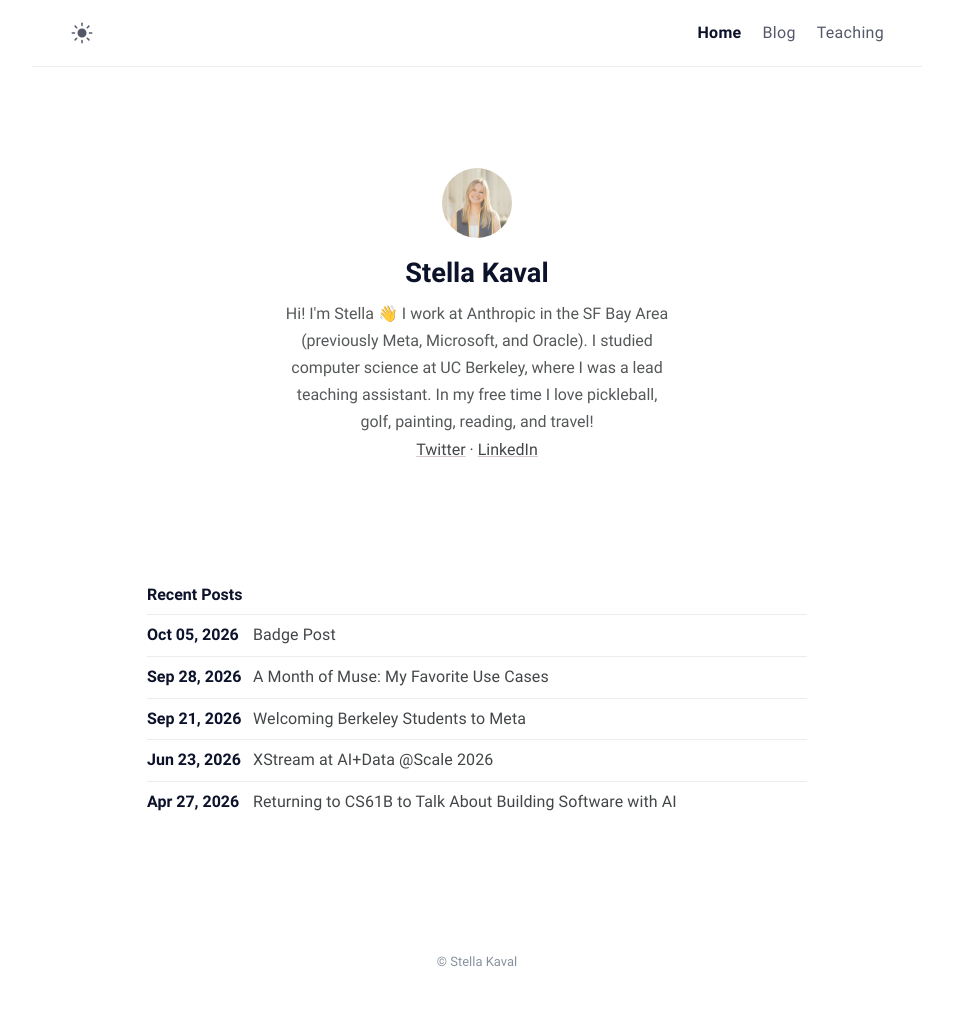
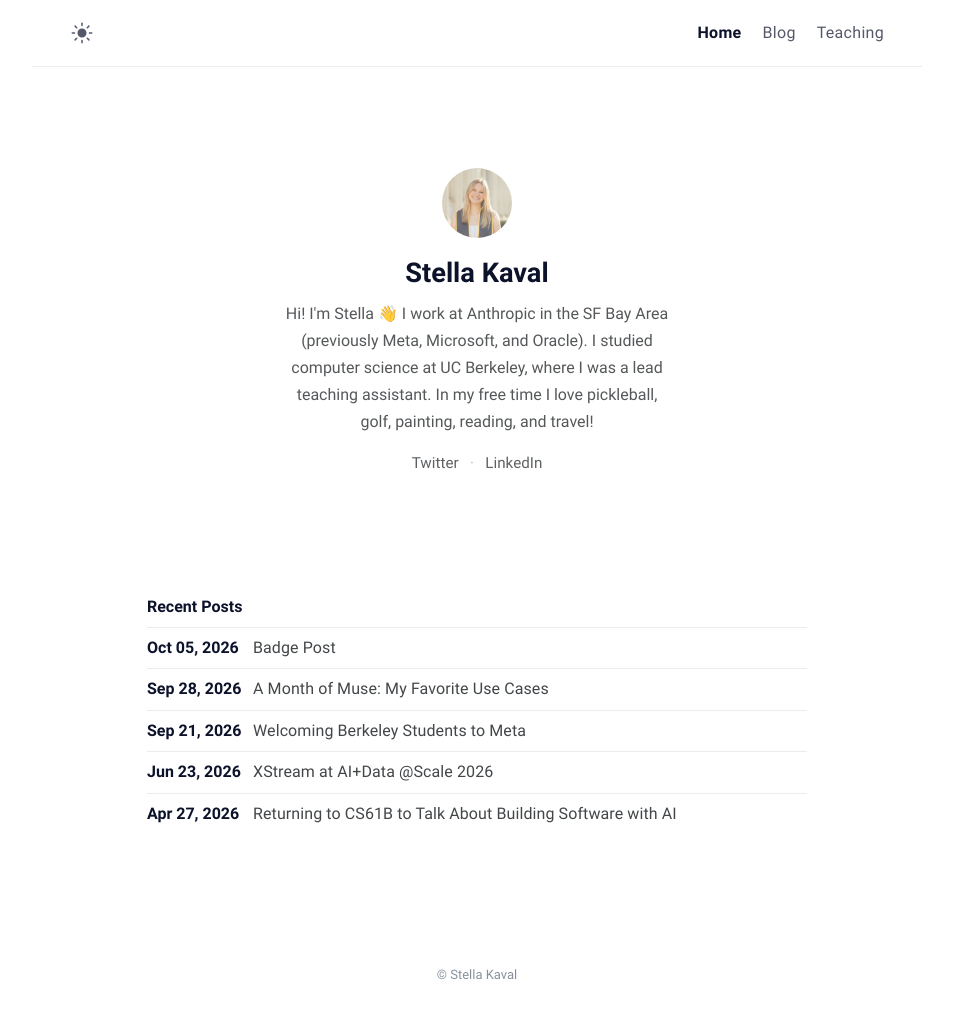
Before and after one commit to stellakaval/stellakaval.github.io, a Jekyll site: the page built from index.md, in a window 1280 px wide. Shown: the whole page, without its empty margins (163-1116 px from the left). Built offline with Jekyll 4.4.1, drawn with Linux system fonts in a browser that asks for light colours.

Commit message:
Style author social links

```diff
--- a/_sass/klise/_layout.scss
+++ b/_sass/klise/_layout.scss
@@ -213,6 +213,26 @@
     max-width: 393px;
     line-height: 1.688;
   }
+
+  .author-links {
+    margin-top: 0.9em;
+    font-size: 0.95em;
+
+    a {
+      text-decoration: none;
+      opacity: 0.85;
+
+      &:hover {
+        opacity: 1;
+        text-decoration: underline;
+      }
+    }
+
+    span {
+      margin: 0 0.5em;
+      opacity: 0.4;
+    }
+  }
 }
 
 // Content
```
